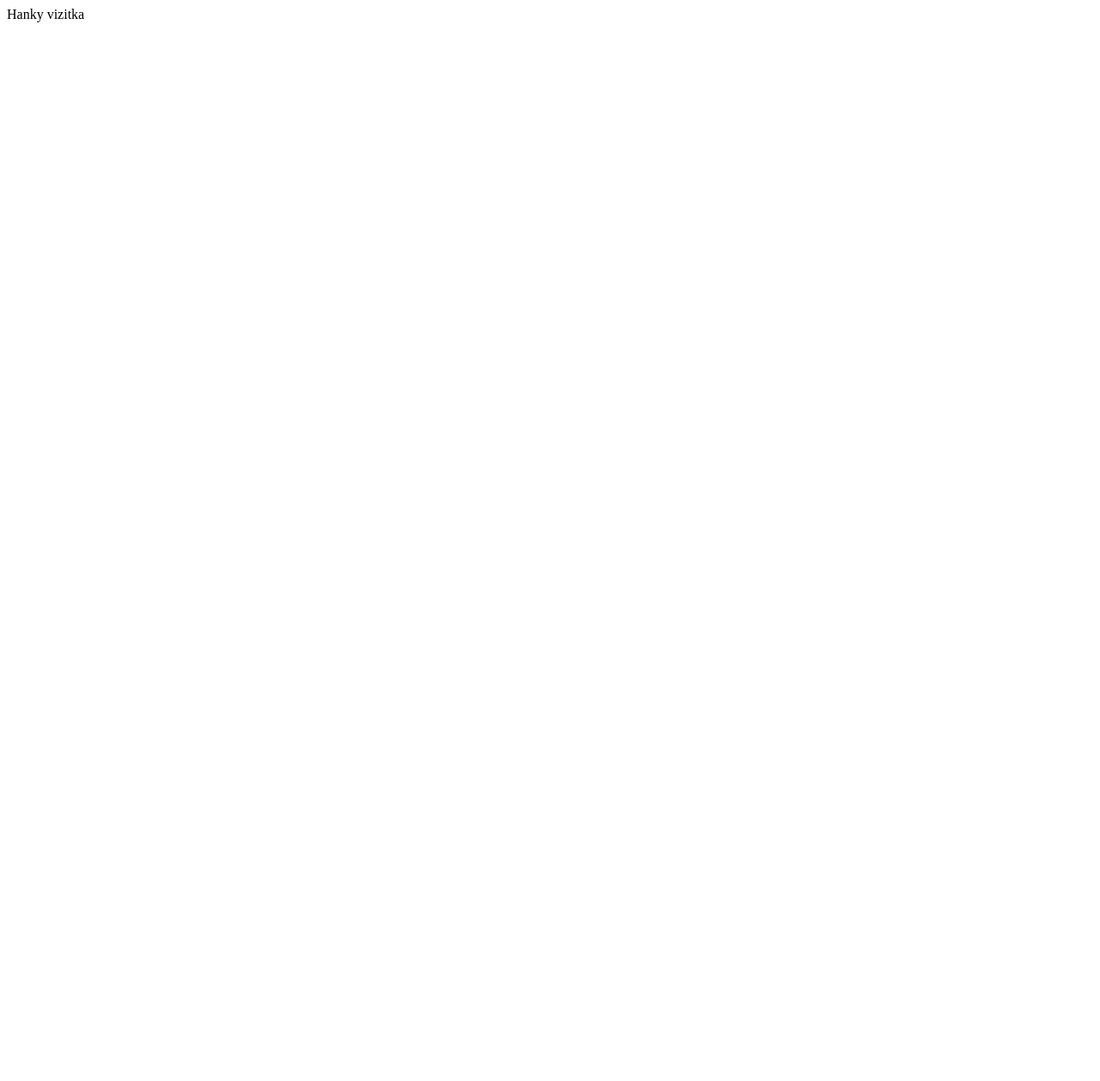
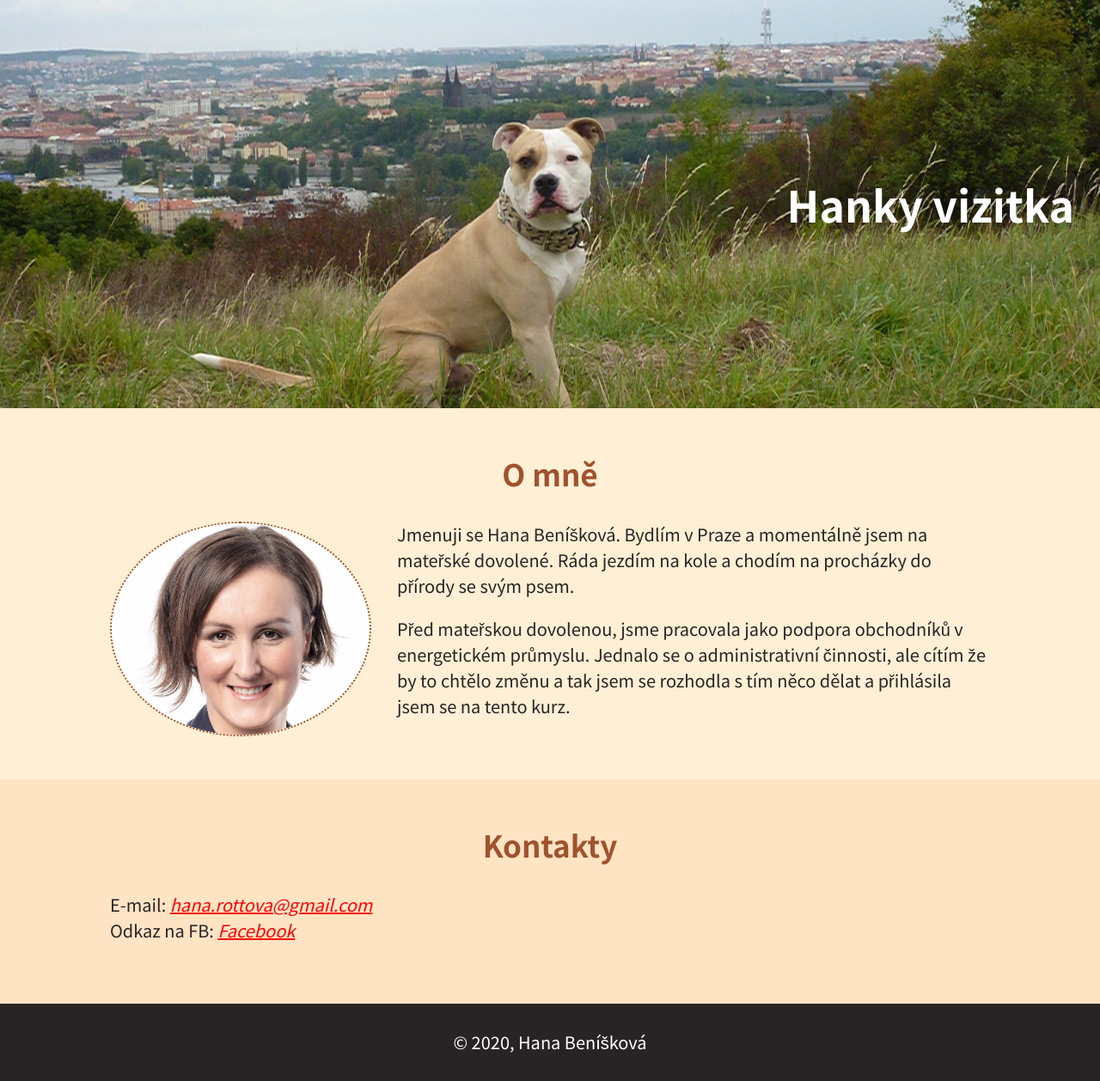
Before and after one commit to tvorimweb-2020-praha-podzim/du-01-vizitka-beniskova, a plain HTML site: page index.html in a window 1280 px wide. Shown: the whole page at 86% size. Before the commit the page ends 800 px from the top, so only its background shows below. Drawn offline with Linux system fonts and the light colour scheme.

Commit message:
background

```diff
--- a/index.html
+++ b/index.html
@@ -22,10 +22,50 @@ Tip: Webdesign In 4 Minutes https://jgthms.com/web-design-in-4-minutes/
 <head>
     <meta charset="UTF-8">
     <meta name="viewport" content="width=device-width, initial-scale=1.0">
-    <link rel="stylesheet" href="style.css"
     <title>Hanky vizitka</title>
+    <link href="https://fonts.googleapis.com/css2?family=Noto+Sans+TC:wght@100;300;400;500;700;900&display=swap" rel="stylesheet">
+    <link rel="stylesheet" href="style.css">
+
 </head>
 <body>
 
+    <!-- Hlavička stránky -->
+
+    <header class="hlavicka">
+        <h1>Hanky vizitka</h1>
+    </header>
+
+    <!-- Sekce O mně -->
+
+    <section class="omne">
+
+        <h2>O mně</h2>
+
+        <img class="foto-ja" src="obrazek_Hana.jpg" alt="foto Hanky Beníškové">
+
+        <p>Jmenuji se Hana Beníšková. Bydlím v Praze a momentálně jsem na mateřské dovolené. Ráda jezdím na kole a chodím na procházky do přírody se svým psem.</p>
+
+        <p>Před mateřskou dovolenou, jsme pracovala jako podpora obchodníků v energetickém průmyslu. Jednalo se o administrativní činnosti, ale cítím že by to chtělo změnu a tak jsem se rozhodla s tím něco dělat a přihlásila jsem se na tento kurz.</p>
+
+    </section>
+
+    <!--Sekce Kontakt-->
+    <section class="kontakt">
+
+        <h2>Kontakty</h2>
+
+        <p>
+            E-mail: <a href="mailto:hana.rottova@gmail.com">hana.rottova@gmail.com</a><br>
+            Odkaz na FB: <a href="https://www.facebook.com/"> Facebook </a>
+        </p>
+
+    </section>
+
+    <!-- Patička stránky -->
+
+    <footer class="paticka">
+        <p> © 2020, Hana Beníšková</p>
+    </footer>
+
 </body>
 </html>
--- a/style.css
+++ b/style.css
@@ -0,0 +1,66 @@
+/*Vizitku ostyluj pomocí CSS:
+
+- Nastav barvu pozadí, popředí
+- Uprav velikost písma, zarovnání textu
+- Přidej si vlastní písmo např. z Google Fonts
+- Další vlastnosti dle vlastního uvážení*/
+
+
+body {
+    color: #282425;
+    background-color:#FFEFD5;
+    line-height: 1.5;
+    font-size: 20px;
+    font-weight: normal;
+    font-family: 'Noto Sans TC', sans-serif;
+    margin: 0;
+}
+
+h1 {
+    font-size: 50px;
+    text-align: right;
+    color:white;
+    font-weight: bold;
+    margin: 0;
+
+}
+
+h2 {
+    font-size: 35px;
+    color:#A0522D ;
+    font-style: normal;
+    text-align: center;
+    margin-top: 0;
+}
+a {
+    font-style: italic;
+    color: red;
+}
+
+.kontakt {
+    background-color:#FFE4C4 ;
+
+}
+.paticka {
+    background-color: #282425;
+    color: white;
+    text-align: center;
+    padding: 10px 0;
+
+}
+.foto-ja {
+    width: 300px;
+    border: 2px dotted #A0522D;
+    border-radius: 50%;
+    float: left;
+    margin: 0 30px 30px 0;
+}
+section {
+    padding: 50px 10%;
+}
+.hlavicka {
+    padding: 200px 30px;
+    background-image: url(Praha.jpg);
+    background-position: center;
+    background-size: cover;
+}
```
Also changed, not shown: Praha.jpg (added), obrazek_Hana.jpg (added).
